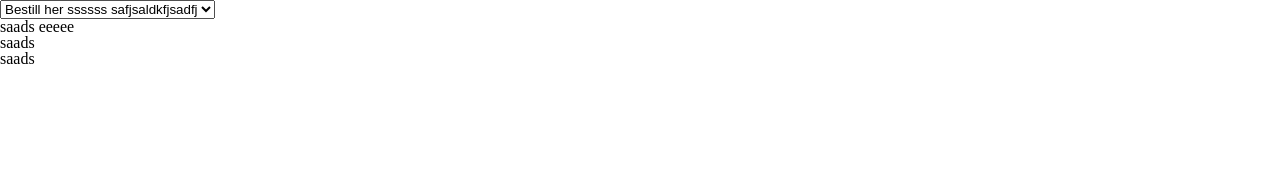
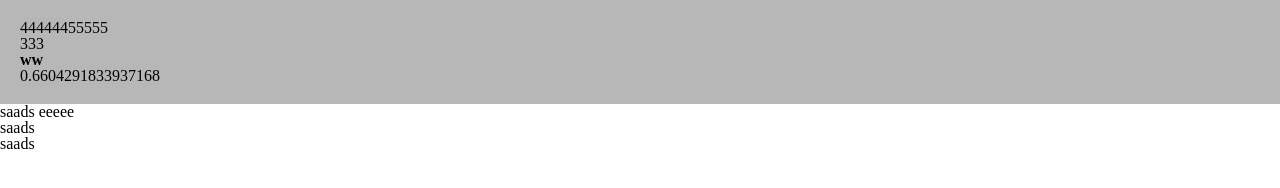
Before and after one commit to webbestmaster/khuyelekt, a website: page dev-dir/www/index.html in a window 1280 px wide. Drawn offline with Linux system fonts and the light colour scheme.

Commit message:
render element node

```diff
--- a/dev-dir/www/css/example.css
+++ b/dev-dir/www/css/example.css
@@ -0,0 +1,4 @@
+.select-wrapper {
+	padding:20px;
+	background-color: #b7b7b7;
+}
--- a/dev-dir/www/index.html
+++ b/dev-dir/www/index.html
@@ -16,18 +16,20 @@
 
 	<script src="js/lib/external/dot.js" type="text/javascript"></script>
 	<script src="js/node-parser.js" type="text/javascript"></script>
+	<script src="js/select-free.js" type="text/javascript"></script>
 	<script src="js/main.js" type="text/javascript"></script>
 
 </head>
 <body>
 
-<div class="select-wrapper">
+<div class="wrapper">
 
-	<select tabindex="-1">
-		safasdfasdfsafds
-		<option selected="" value="0"> Bestill her/Ingen levering</option>
-		<option selected="" value="0"> Bestill her <span>ssssss</span> safjsaldkfjsadfj </option>
-	</select>
+	<div class="select-wrapper">
+		<select tabindex="-1">
+			<option selected="" value="0">Bestill her/Ingen levering</option>
+			<option selected="" value="0">Bestill her <span>ssssss</span> safjsaldkfjsadfj</option>
+		</select>
+	</div>
 
 	<div class="me">
 		<div>saads <span>eeeee</span></div>
--- a/dev-dir/www/js/main.js
+++ b/dev-dir/www/js/main.js
@@ -12,6 +12,27 @@
 		console.log(NodeParser.prototype.parseNode(node));
 		console.log(NodeParser(node));
 
+		var selectFree = new SelectFree(
+			win.document.querySelector('select'),
+			function elementTemplate(select) {
+
+				if (select.value === '1') {
+					return '<div>1</div>';
+				}
+
+				var ee = Math.random();
+
+				return '<span>444444</span> asdasdasdsfsaf <span>55555</span><div>333</div><h1>ww</h1><span>' + ee  + '</span>';
+
+			},
+			function listTemplate(select) {
+
+			},
+			{
+
+			}
+		);
+
 	}, false);
 
 }(window));
--- /dev/null
+++ b/dev-dir/www/js/select-free.js
@@ -0,0 +1,117 @@
+/*jslint white: true, nomen: true */
+(function (win, doc) {
+
+	"use strict";
+	/*global window */
+
+	function SelectFree(select, elementTemplate, listTemplate, options) {
+
+		select.style.display = 'none';
+
+		var selectFree = this;
+
+		selectFree.attr = {};
+
+		selectFree.set(selectFree.KEYS.NODE.SELECT, select);
+		selectFree.set(selectFree.KEYS.TEMPLATE.ELEMENT, elementTemplate);
+		selectFree.set(selectFree.KEYS.TEMPLATE.LIST, listTemplate);
+		selectFree.set(selectFree.KEYS.OPTIONS, options || {});
+
+		selectFree.initialize(select, options);
+
+	}
+
+	SelectFree.prototype.set = function (key, value) {
+		this.attr[key] = value;
+	};
+
+	SelectFree.prototype.get = function (key) {
+		return this.attr[key];
+	};
+
+	SelectFree.prototype.KEYS = {
+		TEMPLATE: {
+			ELEMENT: 'select-free:template:element',
+			LIST: 'select-free:template:list'
+		},
+		NODE: {
+			SELECT: 'select-free:node:select',
+			ELEMENTS: 'select-free:node:element',
+			LIST: 'select-free:node:list'
+		},
+		OPTIONS: 'select-free:options'
+		/*,
+		HELPERS: {
+			TEMP_NODE: 'select-free:helpers:temp-node'
+		}
+		*/
+
+
+
+	};
+
+	SelectFree.prototype.initialize = function () {
+
+		// hide and wrap node
+		var selectFree = this;
+		selectFree.updateElementNode();
+
+	};
+
+	SelectFree.prototype.updateElementNode = function () {
+
+		var selectFree = this,
+			oldNodeElements = selectFree.get(selectFree.KEYS.NODE.ELEMENTS),
+			oldNodeElement,
+			select = selectFree.get(selectFree.KEYS.NODE.SELECT),
+			template = selectFree.get(selectFree.KEYS.TEMPLATE.ELEMENT),
+			newNodeElements = selectFree.createNodes(template),
+			i, len;
+
+		if (oldNodeElements) {
+			for (i = 0, len = oldNodeElements.length; i < len; i += 1) {
+				oldNodeElement = oldNodeElements[i];
+				oldNodeElement.parentNode.removeChild(oldNodeElement);
+			}
+		}
+
+		selectFree.set(selectFree.KEYS.NODE.ELEMENTS, newNodeElements);
+
+		for (i = 0, len = newNodeElements.length; i < len; i += 1) {
+			select.parentNode.insertBefore(newNodeElements[i], select);
+		}
+
+	};
+
+	SelectFree.prototype.createNodes = function (template) {
+
+		// TODO:
+		// optimize  doc.createElement('div'), i.e. create temp div and
+		// do not create a new div each time
+
+		var selectFree = this,
+			select = selectFree.get(selectFree.KEYS.NODE.SELECT),
+			tempNode = doc.createElement('div');
+
+		tempNode.innerHTML = template(select);
+
+		return Array.prototype.slice.call(tempNode.children);
+
+	};
+
+
+
+
+
+
+	var _globals = (function(){ return this || (0,eval)('this'); }());
+
+	if (typeof module !== "undefined" && module.exports) {
+		module.exports = SelectFree;
+	} else if (typeof define === "function" && define.amd) {
+		define(function(){return SelectFree;});
+	} else {
+		_globals.SelectFree = SelectFree;
+	}
+
+}(window, window.document));
```
Also changed, not shown: 1 other file.
